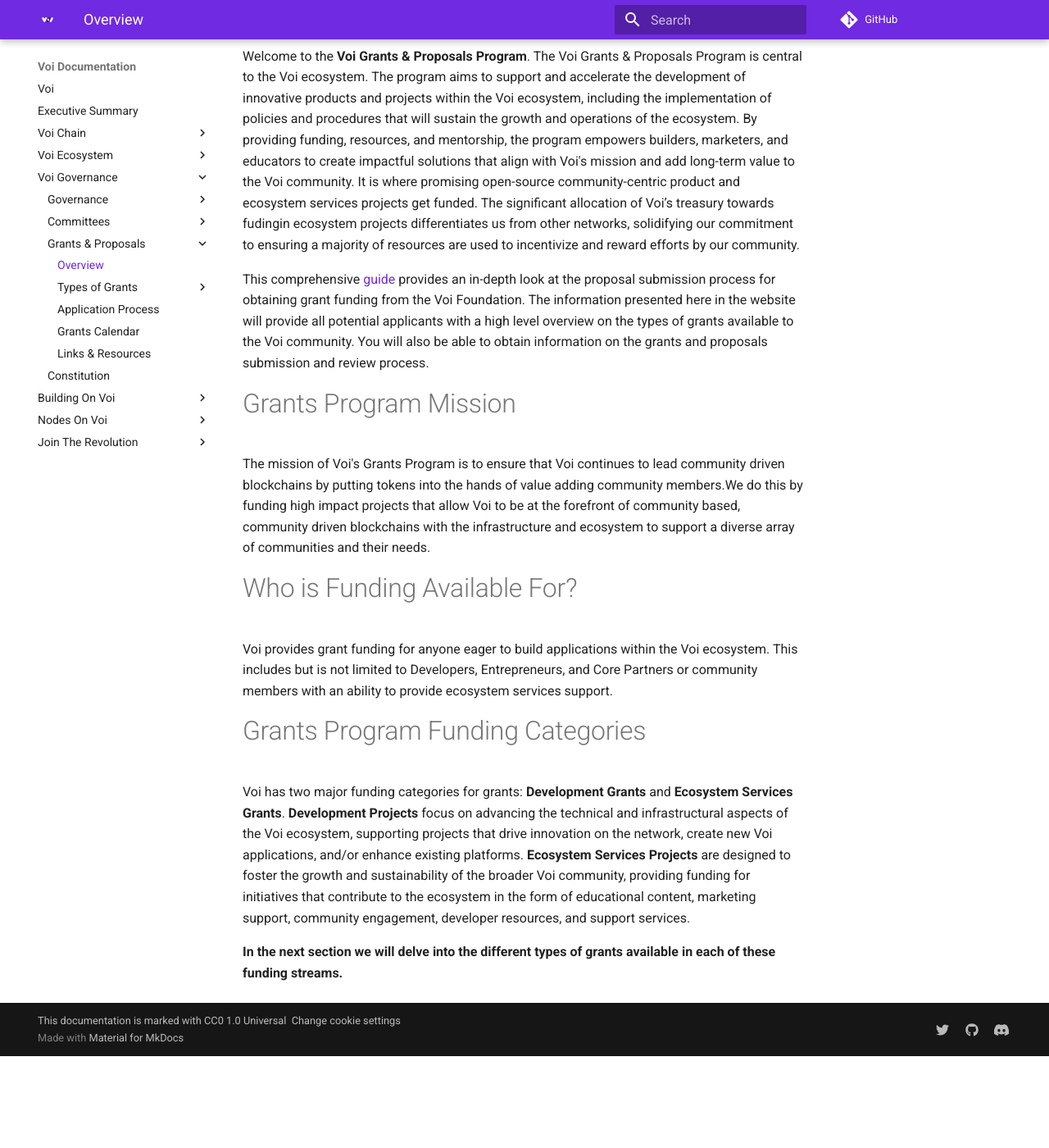
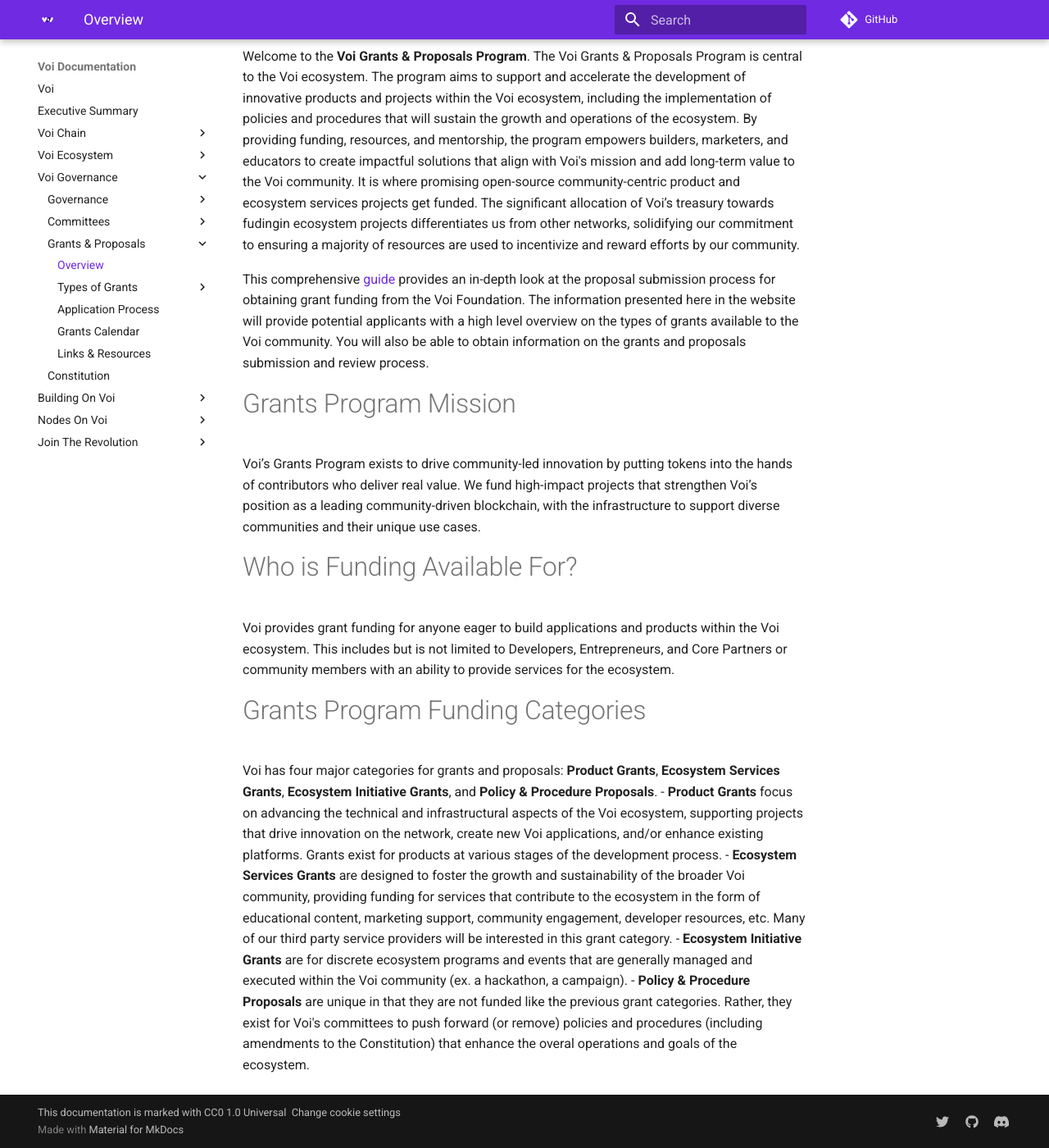
Before and after one commit to VoiNetwork/learn-more, an MkDocs documentation site: the page built from docs/governance/submitting-proposals.md, in a window 1280 px wide and 1400 px high, scrolled down 124 px. Shown: the whole window at 82% size. Built offline with MkDocs 1.6.1 and Material for MkDocs 9.7.7, drawn with Linux system fonts in a browser that asks for light colours; plug-ins that fetch from the network failed and are left out; comment, search, counter and statistics services are not loaded; before the commit the page ends 1412 px from its top, so only the background shows below that.

Commit message:
Update submitting-proposals.md

```diff
--- a/docs/governance/submitting-proposals.md
+++ b/docs/governance/submitting-proposals.md
@@ -2,20 +2,22 @@
 
 Welcome to the **Voi Grants & Proposals Program**. The Voi Grants & Proposals Program is central to the Voi ecosystem. The program aims to support and accelerate the development of innovative products and projects within the Voi ecosystem, including the implementation of policies and procedures that will sustain the growth and operations of the ecosystem. By providing funding, resources, and mentorship, the program empowers builders, marketers, and educators to create impactful solutions that align with Voi's mission and add long-term value to the Voi community. It is where promising open-source community-centric product and ecosystem services projects get funded. The significant allocation of Voi’s treasury towards fudingin ecosystem projects  differentiates us from other networks, solidifying our commitment to ensuring a majority of resources are used to incentivize and reward efforts by our community.
 
-This comprehensive [guide](https://docs.google.com/document/d/1rgZcpBtZY0rwq3W6-omnRjIGg54T8G3w1xjA_2usg84/edit) provides an in-depth look at the proposal submission process for obtaining grant funding from the Voi Foundation. The information presented here in the website will provide all potential applicants with a high level overview on the types of grants available to the Voi community. You will also be able to obtain information on the grants and proposals submission and review process.
+This comprehensive [guide](https://docs.google.com/document/d/1rgZcpBtZY0rwq3W6-omnRjIGg54T8G3w1xjA_2usg84/edit) provides an in-depth look at the proposal submission process for obtaining grant funding from the Voi Foundation. The information presented here in the website will provide potential applicants with a high level overview on the types of grants available to the Voi community. You will also be able to obtain information on the grants and proposals submission and review process.
 
 # Grants Program Mission
 
-The mission of Voi's Grants Program is to ensure that Voi continues to lead community driven blockchains by putting tokens into the hands of value adding community members.We do this by funding high impact projects that allow Voi to be at the forefront of community based, community driven blockchains with the infrastructure and ecosystem to support a diverse array of communities and their needs.
+Voi’s Grants Program exists to drive community-led innovation by putting tokens into the hands of contributors who deliver real value. We fund high-impact projects that strengthen Voi’s position as a leading community-driven blockchain, with the infrastructure to support diverse communities and their unique use cases.
 
 
 # Who is Funding Available For?
 
-Voi provides grant funding for anyone eager to build applications within the Voi ecosystem. This includes but is not limited to Developers, Entrepreneurs, and Core Partners or community members with an ability to provide ecosystem services support.
+Voi provides grant funding for anyone eager to build applications and products within the Voi ecosystem. This includes but is not limited to Developers, Entrepreneurs, and Core Partners or community members with an ability to provide services for the ecosystem.
 
 
 # Grants Program Funding Categories
 
-Voi has two major funding categories for grants: **Development Grants** and **Ecosystem Services Grants**. **Development Projects** focus on advancing the technical and infrastructural aspects of the Voi ecosystem, supporting projects that drive innovation on the network, create new Voi applications, and/or enhance existing platforms. **Ecosystem Services Projects** are designed to foster the growth and sustainability of the broader Voi community, providing funding for initiatives that contribute to the ecosystem in the form of educational content, marketing support, community engagement, developer resources, and support services.
-
-**In the next section we will delve into the different types of grants available in each of these funding streams.**
+Voi has four major categories for grants and proposals: **Product Grants**, **Ecosystem Services Grants**, **Ecosystem Initiative Grants**, and **Policy & Procedure Proposals**.
+- **Product Grants** focus on advancing the technical and infrastructural aspects of the Voi ecosystem, supporting projects that drive innovation on the network, create new Voi applications, and/or enhance existing platforms. Grants exist for products at various stages of the development process.
+- **Ecosystem Services Grants** are designed to foster the growth and sustainability of the broader Voi community, providing funding for services that contribute to the ecosystem in the form of educational content, marketing support, community engagement, developer resources, etc. Many of our third party service providers will be interested in this grant category.
+- **Ecosystem Initiative Grants** are for discrete ecosystem programs and events that are generally managed and executed within the Voi community (ex. a hackathon, a campaign).
+- **Policy & Procedure Proposals** are unique in that they are not funded like the previous grant categories. Rather, they exist for Voi's committees to push forward (or remove) policies and procedures (including amendments to the Constitution) that enhance the overal operations and goals of the ecosystem.
```
